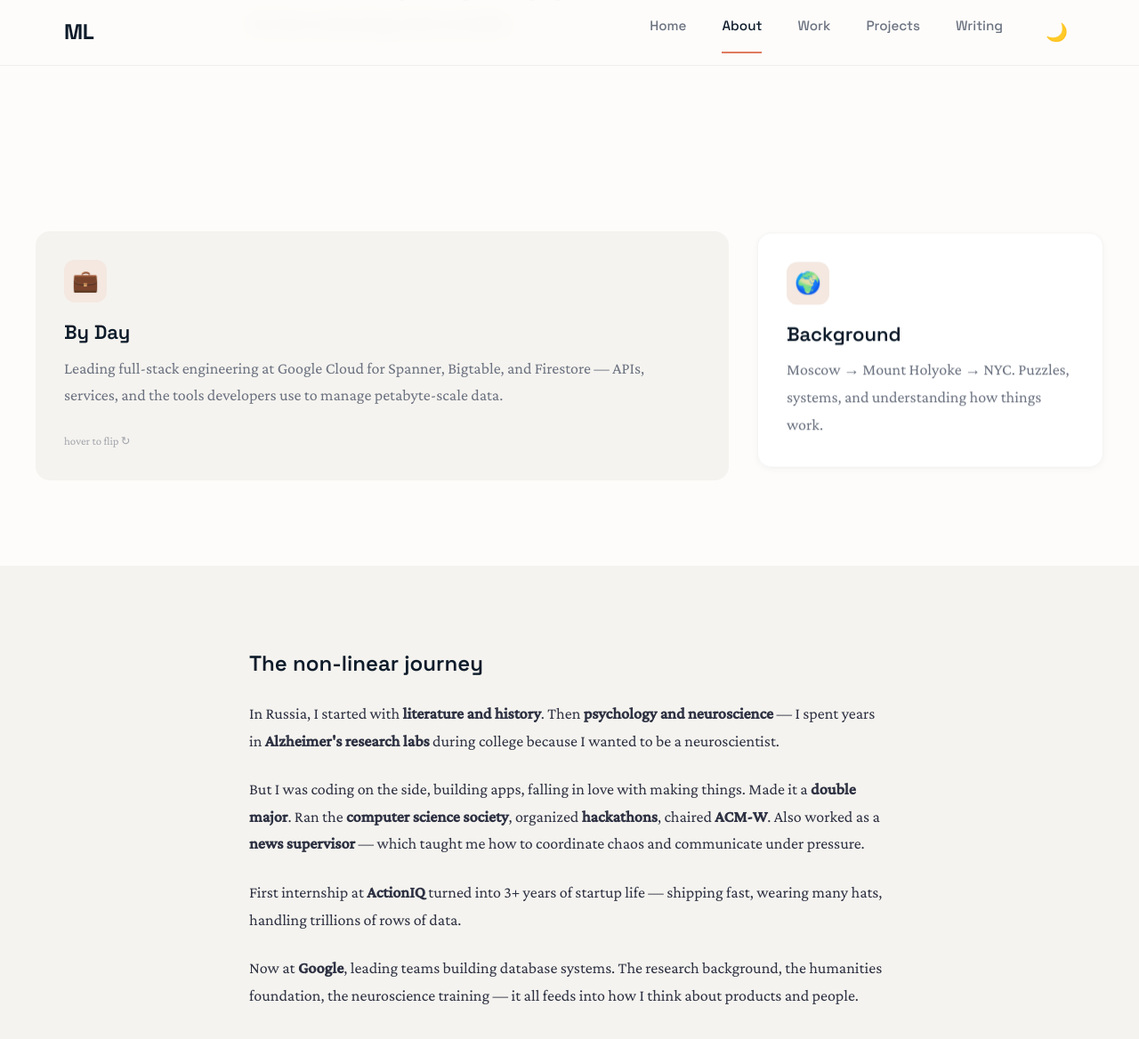
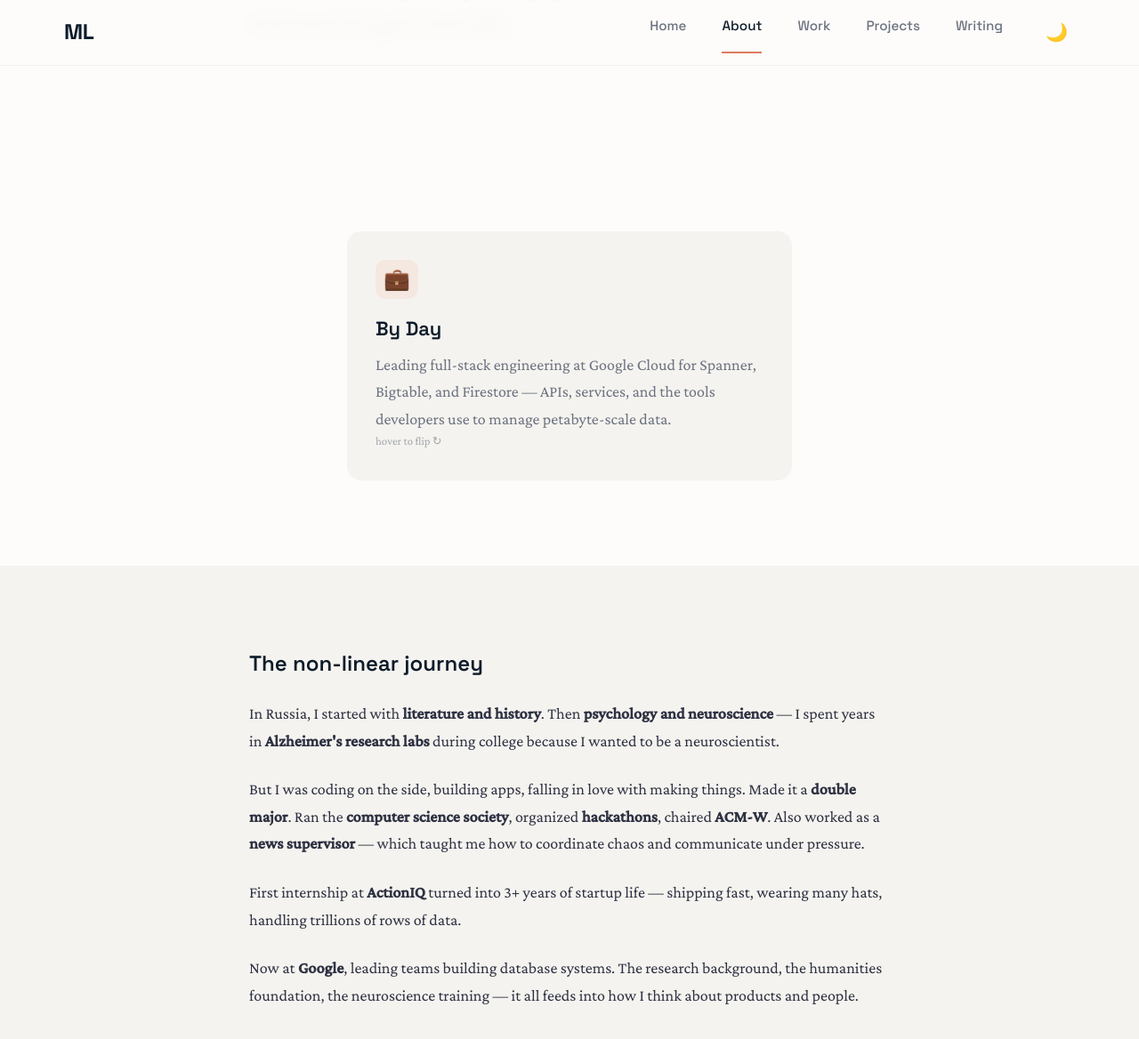
Before and after one commit to Masha-L/masha-l.github.io, a Jekyll site: the page built from about.md, in a window 1280 px wide and 1400 px high, scrolled down 306 px. Shown: the top 1168 px of the window at 89% size. Built offline with Jekyll 4.4.1, drawn with Linux system fonts in a browser that asks for light colours.

Commit message:
Remove Background card - redundant with journey section

```diff
--- a/about.md
+++ b/about.md
@@ -13,27 +13,20 @@ permalink: /about/
 
 <section class="section">
   <div class="section-container">
-    <div class="about-intro-grid">
-      <div class="flip-card">
-        <div class="flip-card-inner">
-          <div class="flip-card-front">
-            <div class="card-icon">💼</div>
-            <h3 class="card-title">By Day</h3>
-            <p class="card-text">Leading full-stack engineering at Google Cloud for Spanner, Bigtable, and Firestore — APIs, services, and the tools developers use to manage petabyte-scale data.</p>
-            <span class="flip-hint">hover to flip ↻</span>
-          </div>
-          <div class="flip-card-back">
-            <div class="card-icon">🎓</div>
-            <h3 class="card-title">By Night</h3>
-            <p class="card-subtitle">(and weekends, and mornings)</p>
-            <p class="card-text">Pursuing an MS in Cybersecurity at NYU. Current obsession: applied cryptography. Math that keeps secrets.</p>
-          </div>
+    <div class="flip-card flip-card-centered">
+      <div class="flip-card-inner">
+        <div class="flip-card-front">
+          <div class="card-icon">💼</div>
+          <h3 class="card-title">By Day</h3>
+          <p class="card-text">Leading full-stack engineering at Google Cloud for Spanner, Bigtable, and Firestore — APIs, services, and the tools developers use to manage petabyte-scale data.</p>
+          <span class="flip-hint">hover to flip ↻</span>
         </div>
-      </div>
-      <div class="card">
-        <div class="card-icon">🌍</div>
-        <h3 class="card-title">Background</h3>
-        <p class="card-text">Moscow → Mount Holyoke → NYC. Puzzles, systems, and understanding how things work.</p>
+        <div class="flip-card-back">
+          <div class="card-icon">🎓</div>
+          <h3 class="card-title">By Night</h3>
+          <p class="card-subtitle">(and weekends, and mornings)</p>
+          <p class="card-text">Pursuing an MS in Cybersecurity at NYU. Current obsession: applied cryptography. Math that keeps secrets.</p>
+        </div>
       </div>
     </div>
   </div>
--- a/assets/css/style.css
+++ b/assets/css/style.css
@@ -2110,3 +2110,8 @@ a.card-link:hover .card-cta {
     height: 320px;
   }
 }
+
+.flip-card-centered {
+  max-width: 500px;
+  margin: 0 auto;
+}
```
